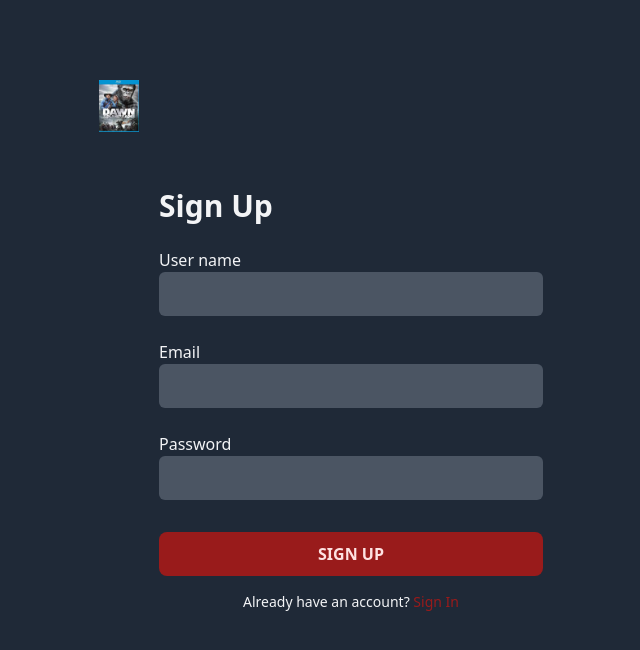
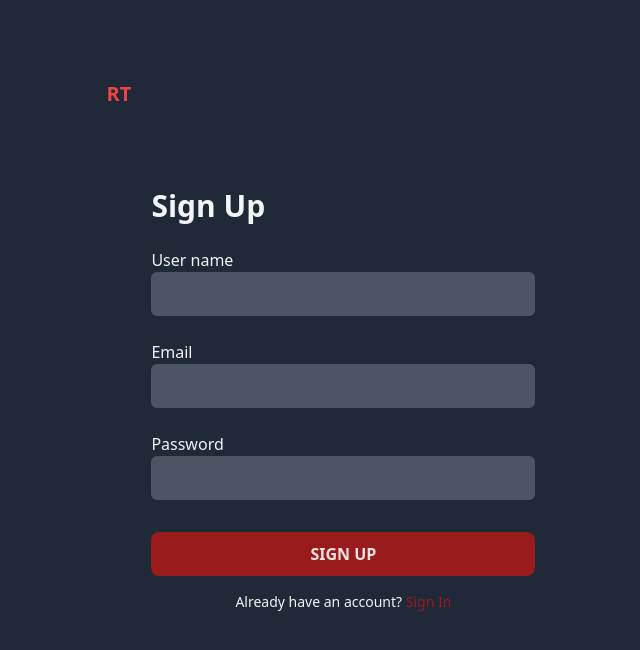
Before and after one commit to Architect005/Rottentomatoes-Harry-Cliff, a Next.js app: page /register in a window 1280 px wide. Shown: the top 650 px of the page, without its empty margins (329-969 px from the left). Built offline with nearby package versions, Linux system fonts and the light colour scheme.

Commit message:
fix merge conflicts

```diff
--- a/src/pages/register.tsx
+++ b/src/pages/register.tsx
@@ -44,14 +44,7 @@ function RegisterPage() {
         <main className="flex h-screen w-full items-center justify-center bg-gray-800">
             <div className="h-screen py-20 px-5">
                 <Link href="/">
-                    <>
-                        <Image
-                        width={40}
-                        height={40}
-                        alt="logo"
-                        src="/index.jpg"
-                        />
-                    </>
+                <h4 className=" text-xl font-bold text-red-500"> RT</h4>
                 </Link>
             </div>
             <div className="w-96">
```
